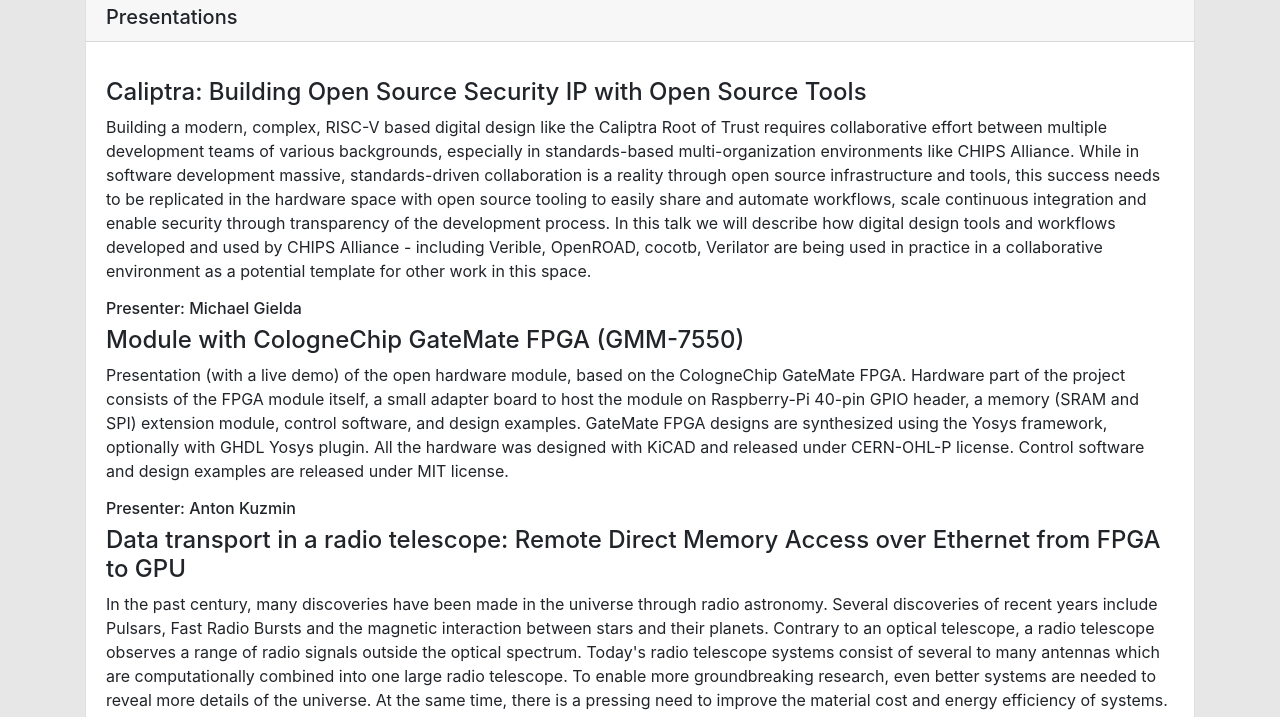
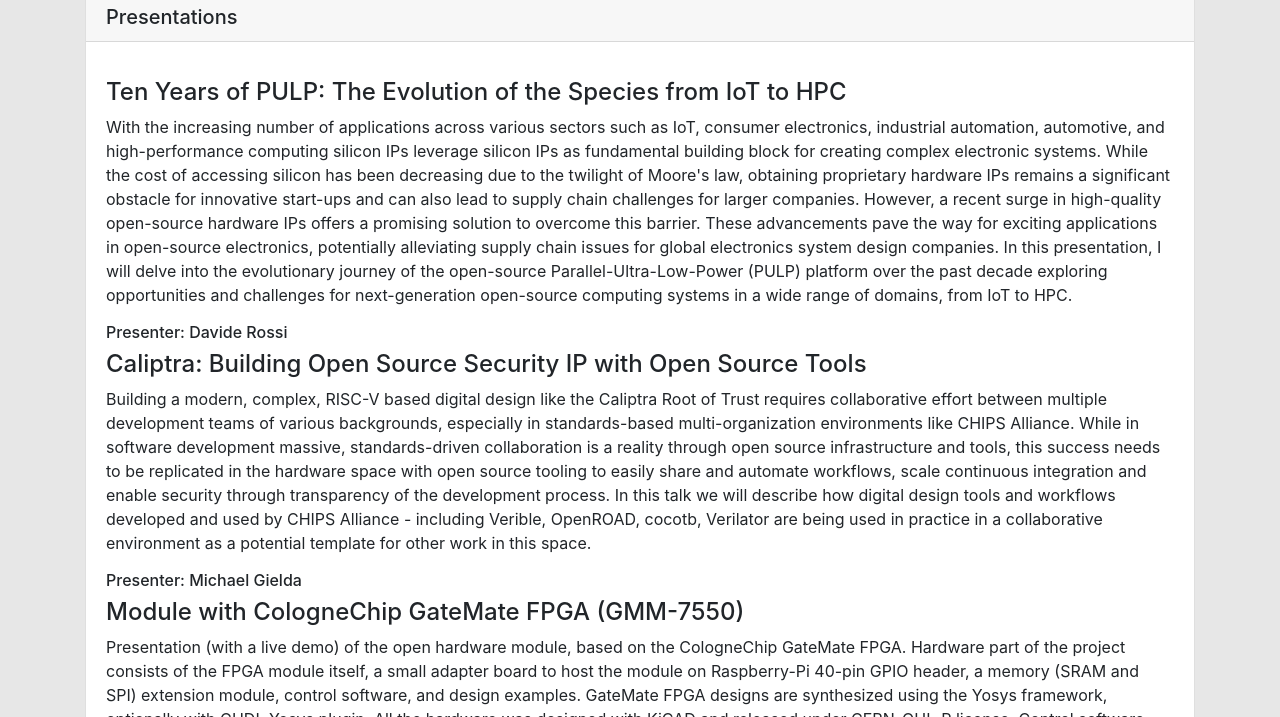
Before and after one commit to fossi-foundation/orconf, a Jekyll site: the page index.html, which Jekyll copies as it is, in a window 1280 px wide and 900 px high, scrolled down 3089 px, cut to the strip 183-900 px from the top of the window. Built offline with Jekyll 4.4.1, drawn with Linux system fonts in a browser that asks for light colours; nearby versions of some CDN libraries.

Commit message:
Pulp keynote

```diff
--- a/index.html
+++ b/index.html
@@ -327,6 +327,32 @@
             <h5 class="card-header">Presentations</h5>
             <div class="card-body">
               <p class="card-text">
+
+              <h4>
+                <a name="pulp"></a>Ten Years of PULP: The Evolution of the Species from IoT to HPC
+              </h4>
+              <p>
+                With the increasing number of applications across various
+                sectors such as IoT, consumer electronics, industrial
+                automation, automotive, and high-performance computing silicon
+                IPs leverage silicon IPs as fundamental building block for
+                creating complex electronic systems. While the cost of accessing
+                silicon has been decreasing due to the twilight of Moore's law,
+                obtaining proprietary hardware IPs remains a significant
+                obstacle for innovative start-ups and can also lead to supply
+                chain challenges for larger companies. However, a recent surge
+                in high-quality open-source hardware IPs offers a promising
+                solution to overcome this barrier. These advancements pave the
+                way for exciting applications in open-source electronics,
+                potentially alleviating supply chain issues for global
+                electronics system design companies. In this presentation, I
+                will delve into the evolutionary journey of the open-source
+                Parallel-Ultra-Low-Power (PULP) platform over the past decade
+                exploring opportunities and challenges for next-generation
+                open-source computing systems in a wide range of domains, from
+                IoT to HPC.
+              </p>
+              <h6>Presenter: Davide Rossi</h6>
 
               <h4>
                 <a name="caliptra"></a>Caliptra: Building Open Source Security IP with Open Source Tools</h4>
```
